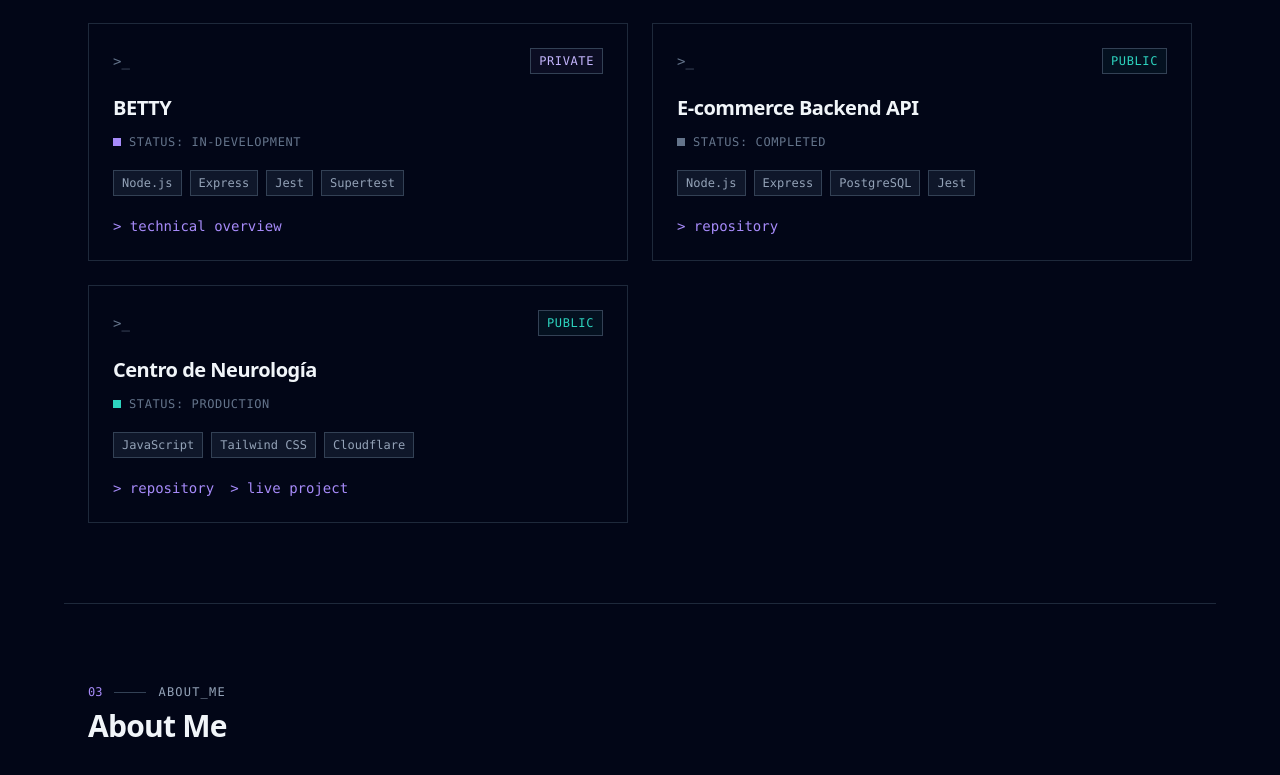
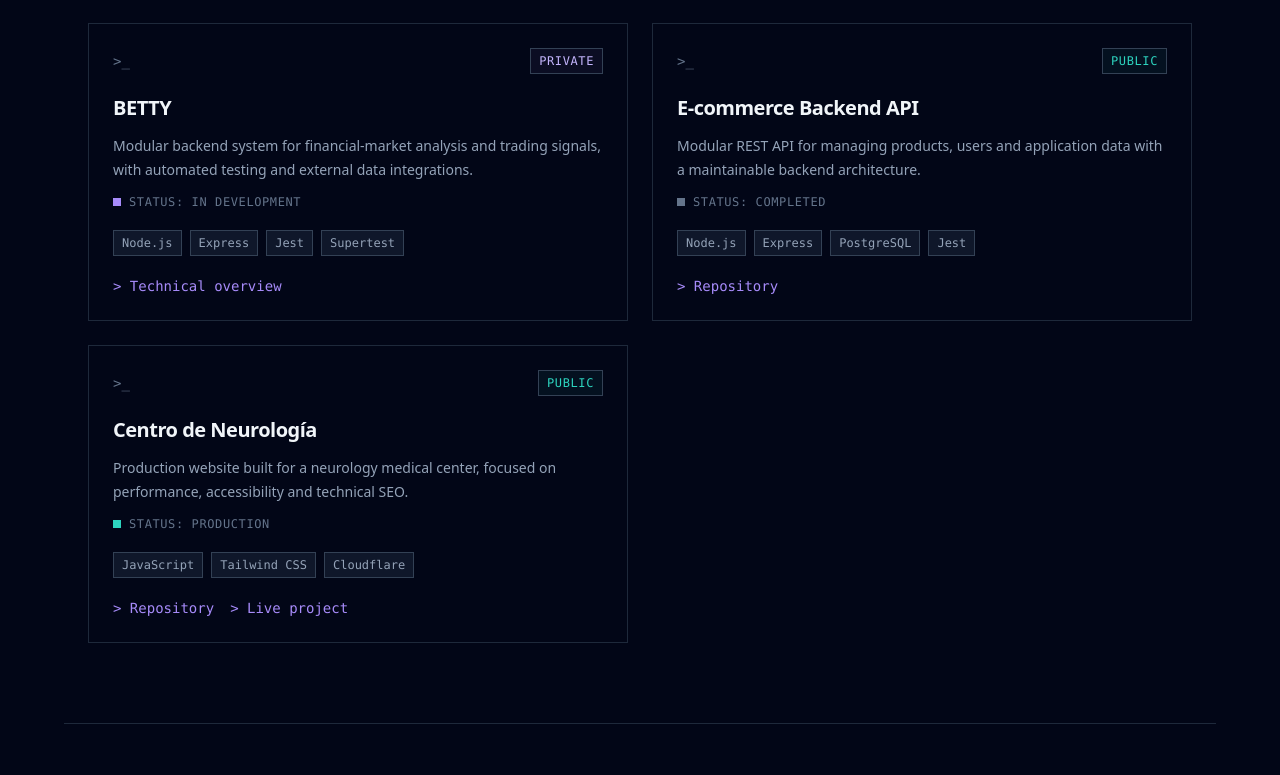
Before and after one commit to CharlyKrDev/carlos-kaar-portfolio, a React (Vite) app: page / in a window 1280 px wide. Shown: the part 900-1675 px from the top of the page. Built offline with nearby package versions, Linux system fonts and the light colour scheme.

Commit message:
feat(i18n): translate about section

```diff
--- a/src/components/Footer.tsx
+++ b/src/components/Footer.tsx
@@ -30,7 +30,7 @@ export function Footer() {
                     href={`#${item.id}`}
                     className="font-mono text-xs uppercase tracking-wider text-dim transition-colors duration-200 hover:text-accent focus-ring"
                   >
-                    {item.label}
+                    {item.id}
                   </a>
                 </li>
               ))}
--- a/src/components/Header.tsx
+++ b/src/components/Header.tsx
@@ -80,7 +80,7 @@ export function Header() {
                           activeSection === item.id ? "text-accent" : ""
                         }
                       >
-                        {t.navigation[item.id]}{" "}
+                        {t.navigation[item.id]}
                       </span>
                       {activeSection === item.id && (
                         <span className="text-accent-secondary">]</span>
--- a/src/i18n/en.ts
+++ b/src/i18n/en.ts
@@ -18,4 +18,67 @@ export const en: TranslationDictionary = {
     menu: "Menu",
     close: "Close",
   },
+  projects: {
+    label: "Projects",
+    title: "Selected Work",
+    sectionDescription:
+      "A selection of backend systems, APIs and production projects focused on reliability, data integration and maintainable architecture.",
+
+    visibility: {
+      private: "Private",
+      public: "Public",
+    },
+
+    status: {
+      "in-development": "In development",
+      production: "Production",
+      completed: "Completed",
+    },
+
+    actions: {
+      repository: "Repository",
+      liveSite: "Live project",
+      technicalOverview: "Technical overview",
+    },
+
+    items: {
+      betty: {
+        description:
+          "Modular backend system for financial-market analysis and trading signals, with automated testing and external data integrations.",
+      },
+
+      "ecommerce-api": {
+        description:
+          "Modular REST API for managing products, users and application data with a maintainable backend architecture.",
+      },
+
+      "centro-neurologia": {
+        description:
+          "Production website built for a neurology medical center, focused on performance, accessibility and technical SEO.",
+      },
+    },
+  },
+  about: {
+    label: "About_me",
+    title: "About Me",
+    role: "Junior Backend Developer",
+    intro: "From operations to backend systems.",
+    headline:
+      "Analytical thinking, operational discipline and a practical approach to backend development.",
+
+    paragraphs: {
+      background:
+        "I spent nearly 12 years working in analytical and operational roles at Banco Galicia, where accuracy, traceability and process reliability were part of everyday work.",
+
+      present:
+        "Today, I bring that same mindset to backend development, building APIs, data integrations and maintainable systems with Node.js, TypeScript and automated testing while continuing to deepen my software engineering skills.",
+    },
+
+    traits: {
+      analyticalThinking: "Analytical Thinking",
+      processReliability: "Process Reliability",
+      continuousLearning: "Continuous Learning",
+      problemSolving: "Problem Solving",
+    },
+  },
 };
--- a/src/i18n/es.ts
+++ b/src/i18n/es.ts
@@ -18,4 +18,67 @@ export const es: TranslationDictionary = {
     menu: "Menú",
     close: "Cerrar",
   },
+  projects: {
+    label: "Proyectos",
+    title: "Trabajos seleccionados",
+    sectionDescription:
+      "Una selección de sistemas backend, APIs y proyectos en producción enfocados en confiabilidad, integración de datos y arquitectura mantenible.",
+
+    visibility: {
+      private: "Privado",
+      public: "Público",
+    },
+
+    status: {
+      "in-development": "En desarrollo",
+      production: "En producción",
+      completed: "Completado",
+    },
+
+    actions: {
+      repository: "Repositorio",
+      liveSite: "Proyecto online",
+      technicalOverview: "Descripción técnica",
+    },
+
+    items: {
+      betty: {
+        description:
+          "Sistema backend modular para análisis de mercados financieros y señales de trading, con testing automatizado e integraciones de datos externos.",
+      },
+
+      "ecommerce-api": {
+        description:
+          "API REST modular para gestionar productos, usuarios y datos de la aplicación con una arquitectura backend mantenible.",
+      },
+
+      "centro-neurologia": {
+        description:
+          "Sitio web en producción desarrollado para un centro médico de neurología, enfocado en rendimiento, accesibilidad y SEO técnico.",
+      },
+    },
+  },
+  about: {
+    label: "Sobre_mí",
+    title: "Sobre mí",
+    role: "Desarrollador Backend Junior",
+    intro: "De operaciones a sistemas backend.",
+    headline:
+      "Pensamiento analítico, disciplina operativa y un enfoque práctico del desarrollo backend.",
+
+    paragraphs: {
+      background:
+        "Trabajé durante casi 12 años en roles analíticos y operativos en Banco Galicia, donde la precisión, la trazabilidad y la confiabilidad de los procesos formaban parte del trabajo cotidiano.",
+
+      present:
+        "Hoy aplico esa misma mentalidad al desarrollo backend, construyendo APIs, integraciones de datos y sistemas mantenibles con Node.js, TypeScript y testing automatizado, mientras continúo profundizando mis conocimientos de ingeniería de software.",
+    },
+
+    traits: {
+      analyticalThinking: "Pensamiento Analítico",
+      processReliability: "Confiabilidad de Procesos",
+      continuousLearning: "Aprendizaje Continuo",
+      problemSolving: "Resolución de Problemas",
+    },
+  },
 };
--- a/src/i18n/it.ts
+++ b/src/i18n/it.ts
@@ -18,4 +18,67 @@ export const it: TranslationDictionary = {
     menu: "Menu",
     close: "Chiudi",
   },
+  projects: {
+    label: "Progetti",
+    title: "Progetti selezionati",
+    sectionDescription:
+      "Una selezione di sistemi backend, API e progetti in produzione focalizzati su affidabilità, integrazione dei dati e architettura manutenibile.",
+
+    visibility: {
+      private: "Privato",
+      public: "Pubblico",
+    },
+
+    status: {
+      "in-development": "In sviluppo",
+      production: "In produzione",
+      completed: "Completato",
+    },
+
+    actions: {
+      repository: "Repository",
+      liveSite: "Progetto online",
+      technicalOverview: "Panoramica tecnica",
+    },
+
+    items: {
+      betty: {
+        description:
+          "Sistema backend modulare per l'analisi dei mercati finanziari e dei segnali di trading, con test automatizzati e integrazioni di dati esterni.",
+      },
+
+      "ecommerce-api": {
+        description:
+          "API REST modulare per la gestione di prodotti, utenti e dati dell'applicazione con un'architettura backend manutenibile.",
+      },
+
+      "centro-neurologia": {
+        description:
+          "Sito web in produzione sviluppato per un centro medico di neurologia, focalizzato su prestazioni, accessibilità e SEO tecnico.",
+      },
+    },
+  },
+  about: {
+    label: "Chi_sono",
+    title: "Chi sono",
+    role: "Junior Backend Developer",
+    intro: "Dalle operations ai sistemi backend.",
+    headline:
+      "Pensiero analitico, disciplina operativa e un approccio pratico allo sviluppo backend.",
+
+    paragraphs: {
+      background:
+        "Ho lavorato per quasi 12 anni in ruoli analitici e operativi presso Banco Galicia, dove precisione, tracciabilità e affidabilità dei processi facevano parte del lavoro quotidiano.",
+
+      present:
+        "Oggi applico lo stesso approccio allo sviluppo backend, creando API, integrazioni di dati e sistemi manutenibili con Node.js, TypeScript e test automatizzati, continuando allo stesso tempo ad approfondire le mie competenze di software engineering.",
+    },
+
+    traits: {
+      analyticalThinking: "Pensiero Analitico",
+      processReliability: "Affidabilità dei Processi",
+      continuousLearning: "Apprendimento Continuo",
+      problemSolving: "Problem Solving",
+    },
+  },
 };
--- a/src/i18n/translations.ts
+++ b/src/i18n/translations.ts
@@ -16,6 +16,48 @@ export type TranslationDictionary = {
     viewProjects: string;
     downloadCv: string;
   };
+  projects: {
+    label: string;
+    title: string;
+    sectionDescription: string;
+
+    visibility: {
+      private: string;
+      public: string;
+    };
+
+    status: Record<ProjectStatus, string>;
+
+    actions: {
+      repository: string;
+      liveSite: string;
+      technicalOverview: string;
+    };
+
+    items: Record<
+      ProjectId,
+      {
+        description: string;
+      }
+    >;
+  };
+  about: {
+    label: string;
+    title: string;
+    role: string;
+    intro: string;
+    headline: string;
+    paragraphs: {
+      background: string;
+      present: string;
+    };
+    traits: {
+      analyticalThinking: string;
+      processReliability: string;
+      continuousLearning: string;
+      problemSolving: string;
+    };
+  };
 };
 
 import type { Language } from "./language";
@@ -28,3 +70,5 @@ export const translations: Record<Language, TranslationDictionary> = {
   es,
   it,
 };
+
+import type { ProjectId, ProjectStatus } from "../types/project";
--- a/src/sections/Projects/ProjectCard.tsx
+++ b/src/sections/Projects/ProjectCard.tsx
@@ -1,4 +1,5 @@
 import type { Project, ProjectStatus } from "../../types/project";
+import { useLanguage } from "../../i18n/LanguageContext";
 
 const statusStyles: Record<ProjectStatus, string> = {
   "in-development": "bg-accent",
@@ -14,6 +15,9 @@ export function ProjectCard({ project }: ProjectCardProps) {
   const visibilityStyles = project.isPrivate
     ? "border-accent/40 bg-accent/5 text-accent-hover"
     : "border-accent-secondary/40 bg-accent-secondary/5 text-accent-secondary";
+  const { t } = useLanguage();
+
+  const projectTranslation = t.projects.items[project.id];
 
   return (
     <article
@@ -49,7 +53,9 @@ export function ProjectCard({ project }: ProjectCardProps) {
             ${visibilityStyles}
             `}
         >
-          {project.isPrivate ? "Private" : "Public"}
+          {project.isPrivate
+            ? t.projects.visibility.private
+            : t.projects.visibility.public}
         </span>
       </header>
 
@@ -57,14 +63,14 @@ export function ProjectCard({ project }: ProjectCardProps) {
         <h3 className="text-xl font-semibold tracking-tight">
           {project.title}
         </h3>
-
-        <p className="text-sm leading-6 text-muted">{project.description}</p>
-
+        <p className="text-sm leading-6 text-muted">
+          {projectTranslation.description}
+        </p>
         <div className="flex items-center gap-2">
           <span className={`h-2 w-2 ${statusStyles[project.status]}`} />
 
           <span className="font-mono text-xs uppercase tracking-wider text-dim">
-            status: {project.status}
+            status: {t.projects.status[project.status]}
           </span>
         </div>
       </div>
@@ -105,7 +111,7 @@ export function ProjectCard({ project }: ProjectCardProps) {
         focus-ring
       "
           >
-            &gt; technical overview
+            &gt; {t.projects.actions.technicalOverview}
           </a>
         )}
 
@@ -124,7 +130,7 @@ export function ProjectCard({ project }: ProjectCardProps) {
         focus-ring
       "
           >
-            &gt; repository
+            &gt; {t.projects.actions.repository}
           </a>
         )}
 
@@ -143,7 +149,7 @@ export function ProjectCard({ project }: ProjectCardProps) {
         focus-ring
       "
           >
-            &gt; live project
+            &gt; {t.projects.actions.liveSite}
           </a>
         )}
       </div>
```
Also changed, not shown: src/sections/About/About.tsx (+13 -17 lines), src/sections/Projects/Projects.tsx (+15 -5 lines).
